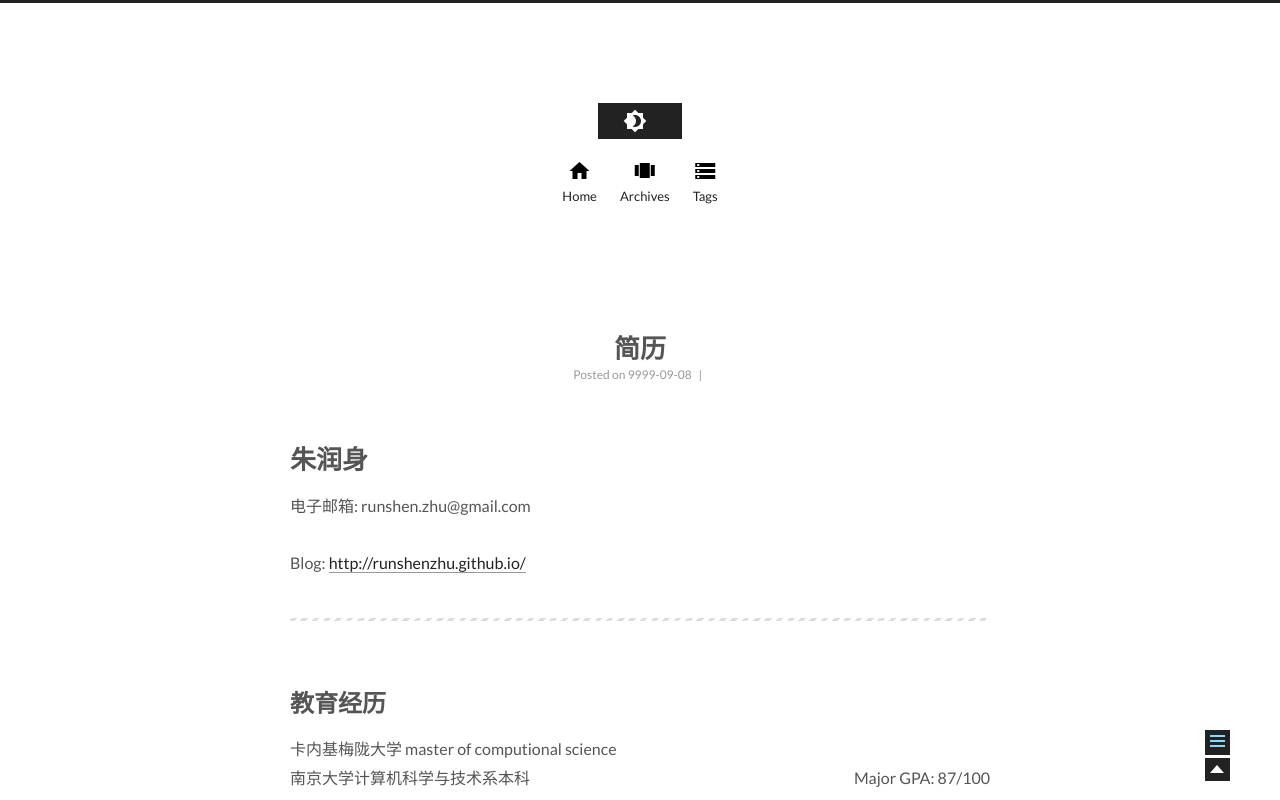
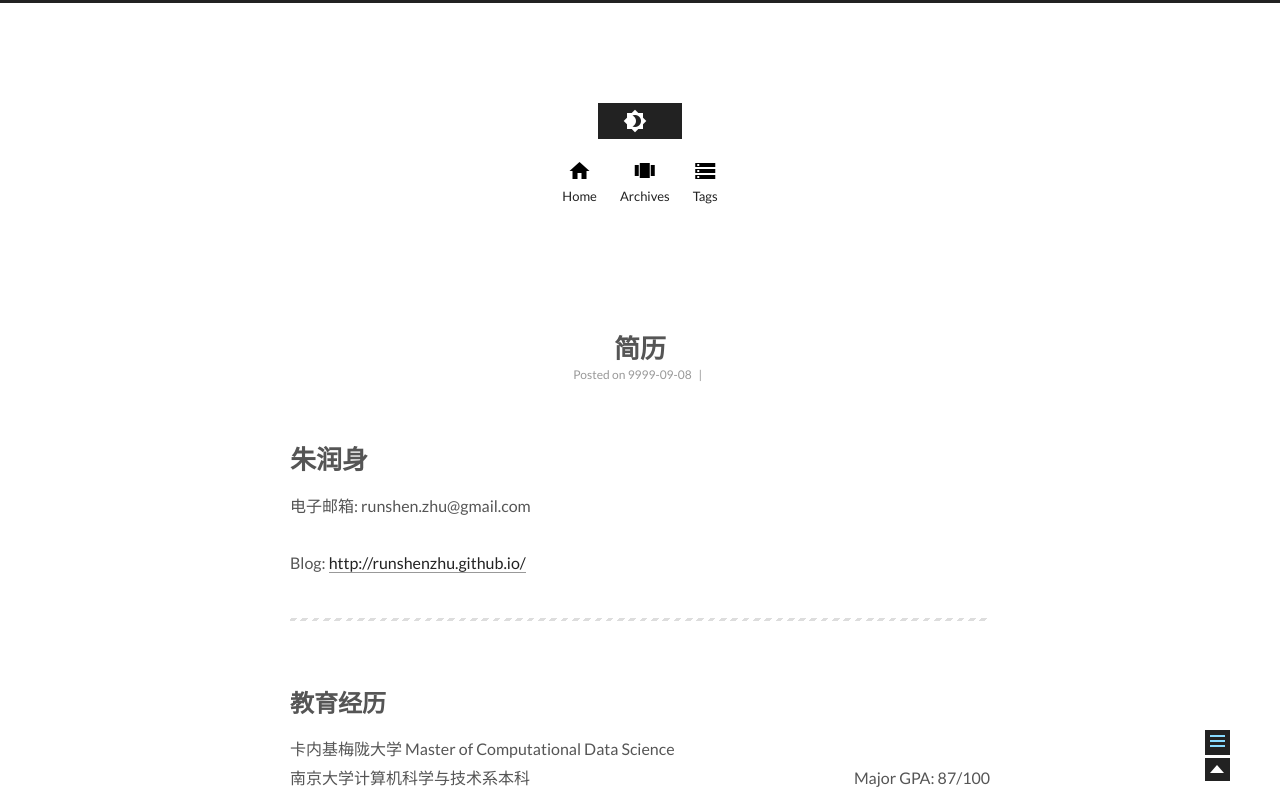
Before and after one commit to runshenzhu/runshenzhu.github.io, a plain HTML site: page 9999/09/09/9999-01-01-中文简历/index.html in a window 1280 px wide. Shown: the top 800 px of the page. Drawn offline with Linux system fonts and the light colour scheme; a script that the page names is missing.

Commit message:
Site updated: 2015-03-27 23:21:47

```diff
--- a/9999/09/09/9999-01-01-中文简历/index.html
+++ b/9999/09/09/9999-01-01-中文简历/index.html
@@ -134,7 +134,7 @@
 
           <h1 id="朱润身">朱润身</h1><p>电子邮箱:    runshen.zhu@gmail.com<br><br>Blog:    <a href="http://runshenzhu.github.io/" target="_blank" rel="external">http://runshenzhu.github.io/</a></p>
 <p><hr></p>
-<h2 id="教育经历">教育经历</h2><p>卡内基梅陇大学 master of computional science<br>南京大学计算机科学与技术系本科         <span style="float:right;">Major GPA: 87/100</span></p>
+<h2 id="教育经历">教育经历</h2><p>卡内基梅陇大学 Master of Computational Data Science<br>南京大学计算机科学与技术系本科         <span style="float:right;">Major GPA: 87/100</span></p>
 <p><hr></p>
 <h2 id="论文">论文</h2><p>“SFSS: A Scalable File System Service on Microkernel for Multicore or Many-core”<br>    <span style="float:right;">—ICPP 2015</span><br>“A Scalable Memory Management Service based on Microkernel OS in Multicore Environment”        <span style="float:right;">—电子学报英文版</span></p>
 <p><hr></p>
```
